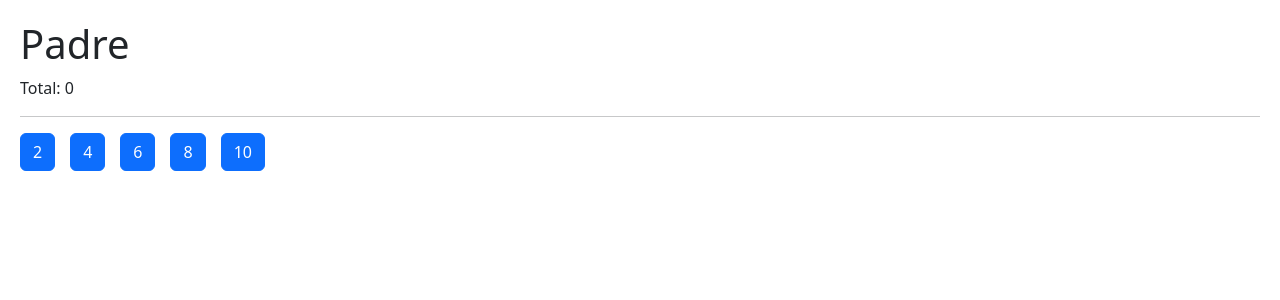
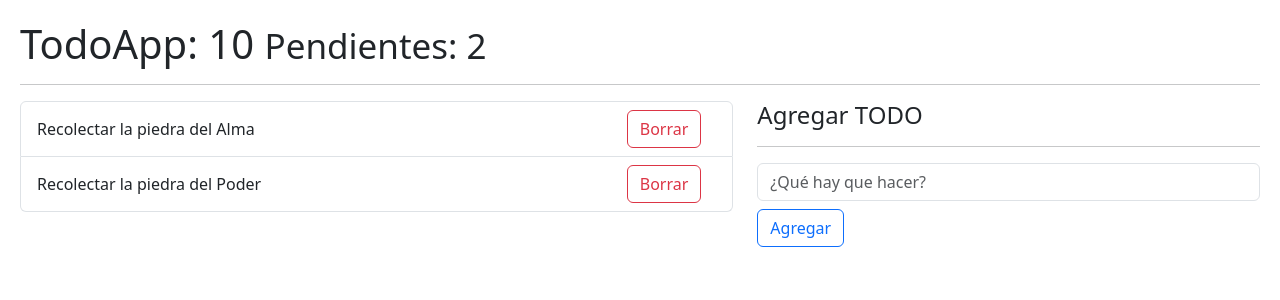
Before and after one commit to React-js-Course/05-Hook-App, a React (Vite) app: page / in a window 1280 px wide. Shown: the top 300 px of the page. Built offline with nearby package versions, Linux system fonts and the light colour scheme.

Commit message:
useReduce

```diff
--- /dev/null
+++ b/src/08-useReduce/TodoAdd.jsx
@@ -0,0 +1,42 @@
+import { useForm } from "../hooks/useForm"
+
+// eslint-disable-next-line react/prop-types
+export const TodoAdd = ({ onNewTodo }) => {
+
+    const { description, onInputChange, onButtonReset } = useForm({
+        description: ''
+    })
+
+    const onFormSubmit = ( event ) => {
+        event.preventDefault();
+        if(description.length <= 1) return;
+
+        const newTodo = {
+            id: new Date().getTime() + 110,
+            done: false,
+            description
+        }
+
+        onNewTodo && onNewTodo(newTodo);
+        onButtonReset();
+    }
+
+  return (
+    <>
+        <form onSubmit= {onFormSubmit }>
+            <input
+                type="text"
+                placeholder="¿Qué hay que hacer?"
+                className="form-control"
+                name="description"
+                value={ description }
+                onChange={ onInputChange }
+            />
+            <button className="btn btn-outline-primary mt-2"
+                    type="submit">
+                Agregar
+            </button>
+        </form>
+    </>
+  )
+}
--- /dev/null
+++ b/src/08-useReduce/TodoApp.jsx
@@ -0,0 +1,60 @@
+import { useReducer } from "react"
+import { todoReducer } from "./todoReducer"
+import { TodoItem } from "./TodoItem";
+import { TodoAdd } from "./TodoAdd";
+
+const initialState = [
+    {
+        id: new Date().getTime(),
+        description: 'Recolectar la piedra del Alma',
+        done: false
+    },
+    {
+        id: new Date().getTime() + 100,
+        description: 'Recolectar la piedra del Poder',
+        done: false
+    }
+]
+
+localStorage.setItem('todo', JSON.stringify( initialState ))
+const data = localStorage.getItem('todo');
+console.log(data.length);
+export const TodoApp = () => {
+
+    const [ todos, dispatchTodo ] = useReducer( todoReducer, JSON.parse(data));
+
+    const handleNewTodos = ( todo ) => {
+        const action = {
+            type: '[TODO] Add Todo',
+            payload: todo
+        }
+
+        dispatchTodo(action);
+    }
+
+  return (
+    <>
+        <h1>TodoApp: 10 <small>Pendientes: 2</small> </h1>
+        <hr/>
+        <div className="row">
+
+            <div className="col-7">
+                <ul className="list-group">
+                {
+                    todos.map( todo => (
+                        <TodoItem key={todo.id} data={ todo } />
+                    ))
+                }
+                </ul>
+            </div>
+
+            <div className="col-5">
+                <h4>Agregar TODO</h4>
+                <hr/>
+                <TodoAdd onNewTodo={ handleNewTodos }/>
+            </div>
+
+        </div>
+    </>
+  )
+}
--- /dev/null
+++ b/src/08-useReduce/TodoItem.jsx
@@ -0,0 +1,15 @@
+
+
+// eslint-disable-next-line react/prop-types
+export const TodoItem = ({ data }) => {
+    // eslint-disable-next-line react/prop-types
+    const { id, description } = data;
+  return (
+    <>
+        <li key={ id } className="list-group-item d-flex justify-content-between">
+            <span className="align-self-center">{ description }</span>
+            <button className="btn btn-outline-danger" >Borrar</button>
+        </li>
+    </>
+  )
+}
--- /dev/null
+++ b/src/08-useReduce/intro-reduce.js
@@ -0,0 +1,33 @@
+
+const initialState = [{
+    id: 1,
+    todo: 'Recolectar la piedra del Alma',
+    done: false
+}];
+
+const todoReducer = ( state = initialState, action = {}) => {
+
+    if( action.type === '[TODO] add todo'){
+        return [ ...state, action.payload]
+    }
+
+
+    return state;
+}
+
+let todos = todoReducer();
+
+const newTodo = {
+    id: 2,
+    todo: 'Recolectar la piedra del poder',
+    done: false
+}
+
+const addTodoAction = {
+    type: '[TODO] add todo',
+    payload: newTodo
+}
+
+todos = todoReducer( todos, addTodoAction );
+
+console.log({state: todos});
--- /dev/null
+++ b/src/08-useReduce/todoReducer.js
@@ -0,0 +1,11 @@
+export const todoReducer = ( initialState= [], action ) => {
+
+    switch (action.type) {
+        case '[TODO] Add Todo':
+            return [ ...initialState, action.payload ]
+
+        default:
+            return initialState;
+    }
+
+}
--- a/src/main.jsx
+++ b/src/main.jsx
@@ -1,3 +1,4 @@
+// eslint-disable-next-line no-unused-vars
 import React from 'react'
 import ReactDOM from 'react-dom/client'
 import './index.css'
@@ -12,11 +13,14 @@ import './index.css'
 // import { Memorize } from './06-memos/Memorize'
 // import { MemorizeHook } from './06-memos/MemorizeHook'
 // import { CallbackHook } from './06-memos/CallbackHook'
-import { Padre } from './07-tarea-memo/Padre'
+// import { Padre } from './07-tarea-memo/Padre'
+import { TodoApp } from './08-useReduce/TodoApp'
+
+// import './08-useReduce/intro-reduce'
 
 
 ReactDOM.createRoot(document.getElementById('root')).render(
-  <React.StrictMode>
-    <Padre />
-  </React.StrictMode>
+  // <React.StrictMode>
+    <TodoApp />
+  // </React.StrictMode>
 )
```
